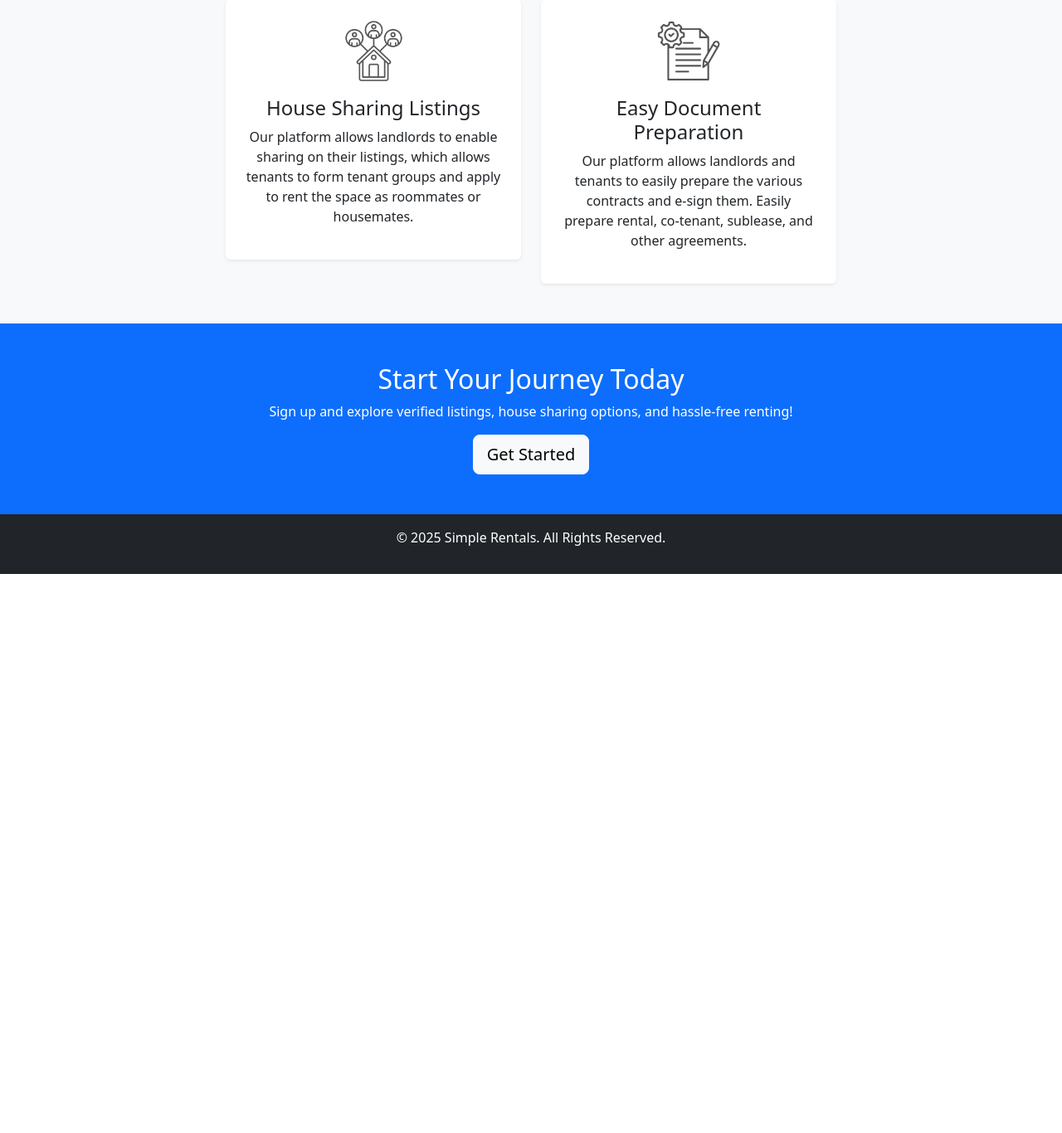
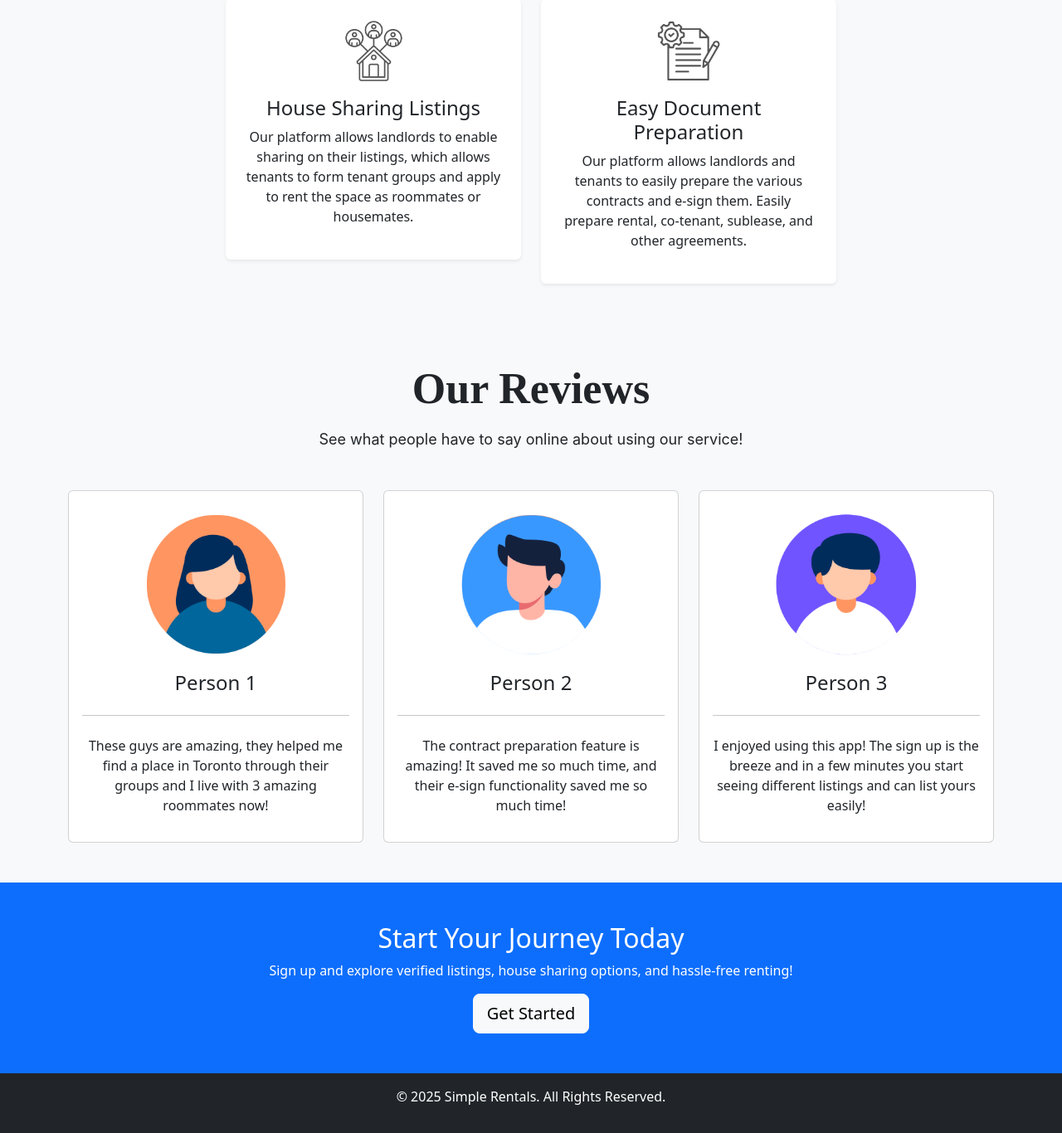
Before and after one commit to jdavidIP/Simple-Rentals, a Django app: template simpleRentals/marketplace/templates/home.html in a window 1280 px wide. Shown: the part 1297-2663 px from the top of the page at 83% size. Before the commit the page ends 1989 px from the top, so only its background shows below. Run offline with Django 5.2, Linux system fonts and the light colour scheme; the template is opened without the code that fills it, so the values that code supplies are empty.

Commit message:
Added the reviews section

```diff
--- a/simpleRentals/marketplace/templates/home.html
+++ b/simpleRentals/marketplace/templates/home.html
@@ -78,6 +78,67 @@
             </div>
         </section>
 
+        <section class="bg-light py-5">
+            <div class="container">
+                <div class="row d-flex justify-content-center">
+                    <div class="col-md-10 col-xl-8 text-center">
+                        <h3 class="header_font mb-3">Our Reviews</h3>
+                        <p class="standard_font mb-4 pb-2 mb-md-5 pb-md-0">
+                            See what people have to say online about using our service!
+                        </p>
+                    </div>
+                </div>
+
+                <div class="row text-center">
+                    <div class="col-md-4 mb-5 mb-md-0">
+                        <div class="card">
+                            <div class="avatar mx-auto bg-white mt-4">
+                                <img src="static/images/avatar-1.png"
+                                    class="rounded-circle img-fluid w-50" />
+                            </div>
+                            <div class="card-body">
+                                <h4 class="mb-4">Person 1</h4>
+                                <hr />
+                                <p class="dark-grey-text mt-4">
+                                    These guys are amazing, they helped me find a place in Toronto through their groups and I live with 3 amazing roommates now!
+                                </p>
+                            </div>
+                        </div>
+                    </div>
+                    <div class="col-md-4 mb-5 mb-md-0">
+                        <div class="card">
+                            <div class="avatar mx-auto bg-white mt-4">
+                                <img src="static/images/avatar-2.png"
+                                    class="rounded-circle img-fluid w-50" />
+                            </div>
+                            <div class="card-body">
+                                <h4 class="mb-4">Person 2</h4>
+                                <hr />
+                                <p class="dark-grey-text mt-4">
+                                    The contract preparation feature is amazing! It saved me so much time, and their e-sign functionality saved me so much time!
+                                </p>
+                            </div>
+                        </div>
+                    </div>
+                    <div class="col-md-4 mb-0">
+                        <div class="card">
+                            <div class="avatar mx-auto bg-white mt-4">
+                                <img src="static/images/avatar-3.png"
+                                    class="rounded-circle img-fluid w-50" />
+                            </div>
+                            <div class="card-body">
+                                <h4 class="mb-4">Person 3</h4>
+                                <hr />
+                                <p class="dark-grey-text mt-4">
+                                    I enjoyed using this app! The sign up is the breeze and in a few minutes you start seeing different listings and can list yours easily!
+                                </p>
+                            </div>
+                        </div>
+                    </div>
+                </div>
+            </div>
+        </section>
+
         <section id="start" class="text-center py-5 bg-primary text-white">
             <div class="container">
                 <h2>Start Your Journey Today</h2>
```
Also changed, not shown: simpleRentals/marketplace/static/images/avatar-1.png (added), simpleRentals/marketplace/static/images/avatar-2.png (added), simpleRentals/marketplace/static/images/avatar-3.png (added).
